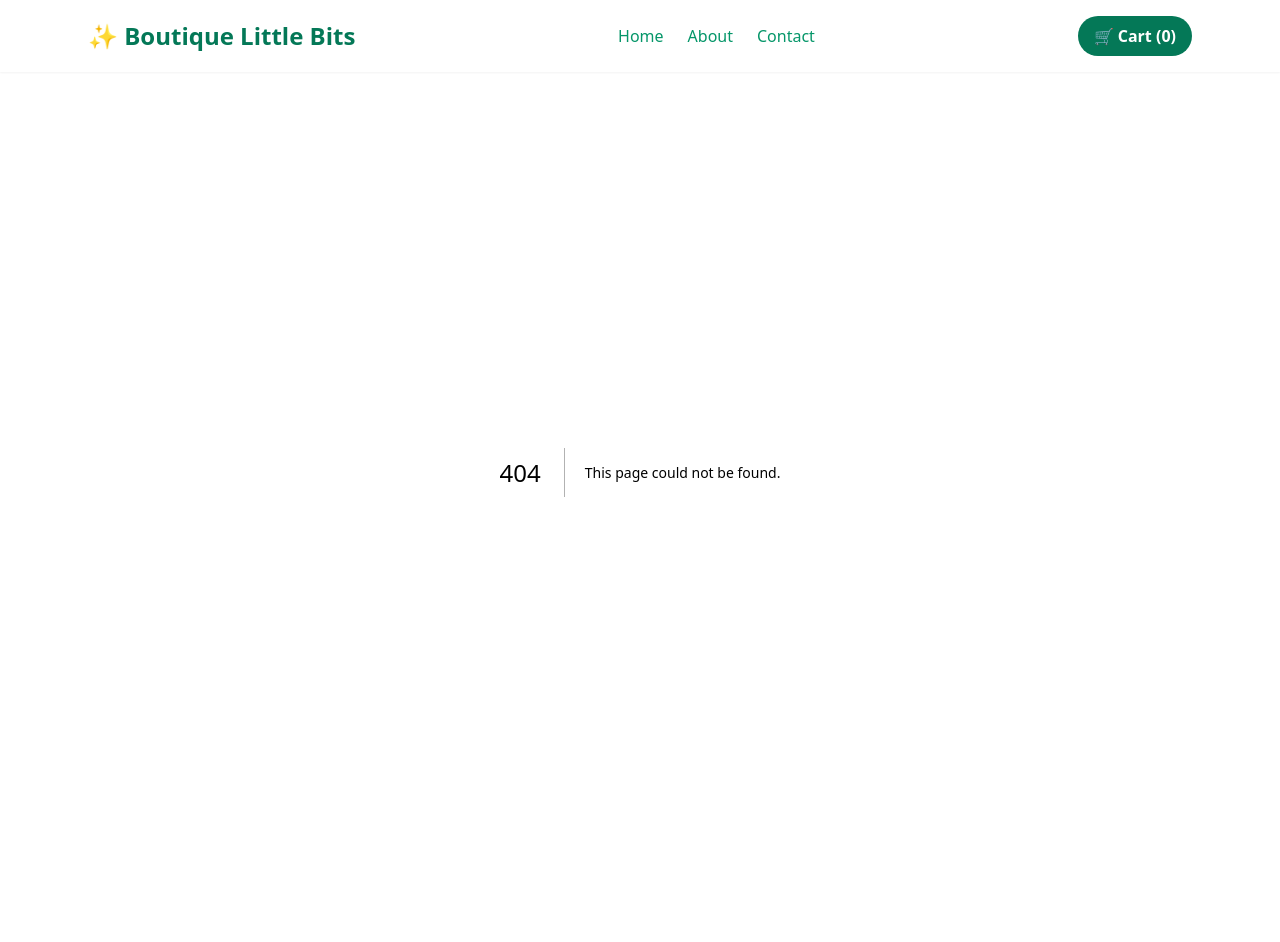
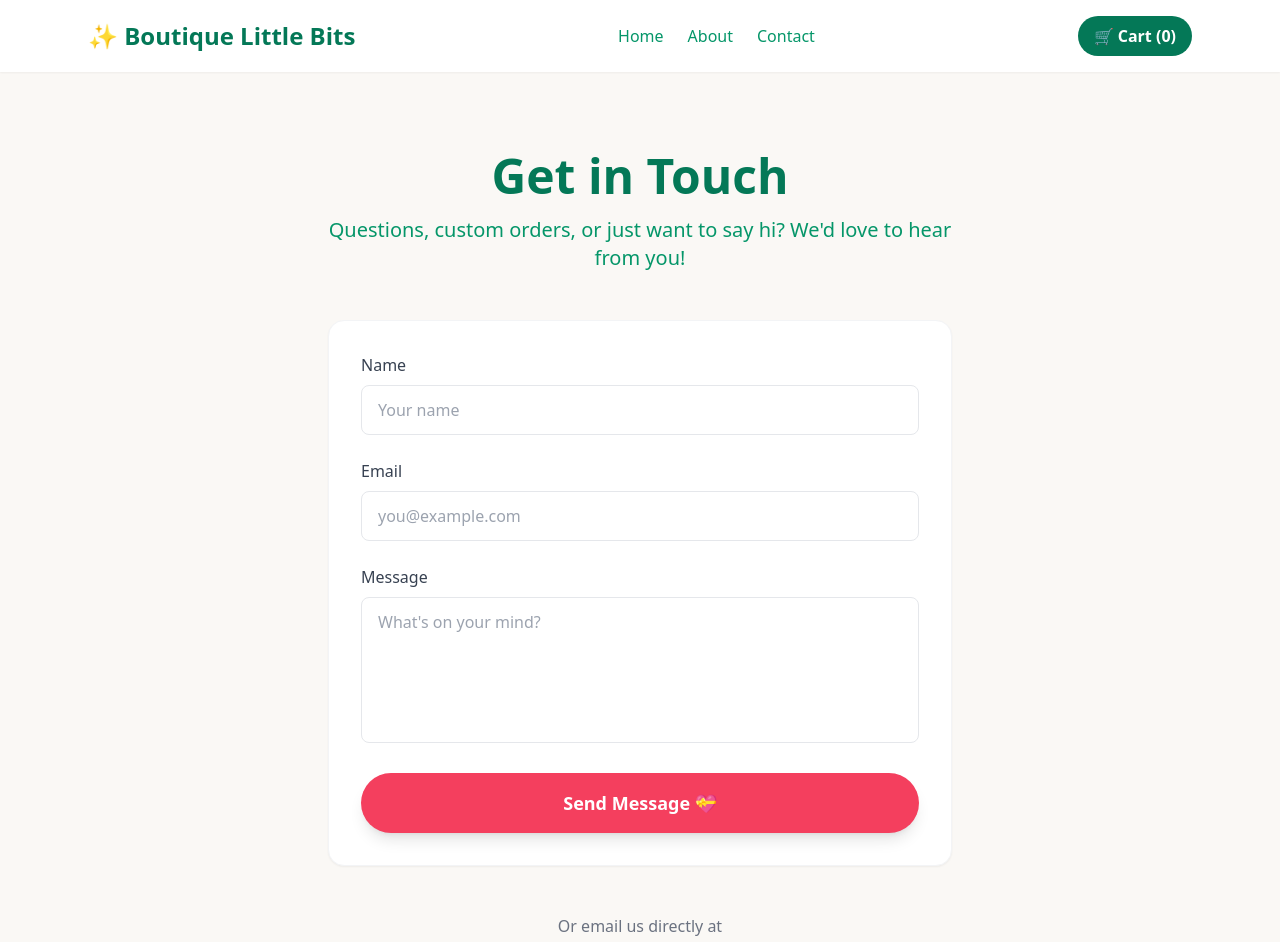
Before and after one commit to BoutiqueLittleBits-Admin/littlebits-hub, a Next.js app: page /contact in a window 1280 px wide. Before the commit this address had no page. Shown: the top 942 px of the page. Built offline with nearby package versions, Linux system fonts and the light colour scheme.

Commit message:
Create page.js

```diff
--- /dev/null
+++ b/app/contact/page.js
@@ -0,0 +1,77 @@
+"use client";
+import { useState } from 'react';
+
+export default function ContactPage() {
+  const [submitted, setSubmitted] = useState(false);
+
+  const handleSubmit = (e) => {
+    e.preventDefault();
+    setSubmitted(true);
+  };
+
+  return (
+    <div className="min-h-screen">
+      <section className="max-w-2xl mx-auto py-20 px-6">
+        <h1 className="text-5xl font-bold text-emerald-700 mb-4 text-center">
+          Get in Touch
+        </h1>
+        <p className="text-xl text-emerald-600 mb-12 text-center">
+          Questions, custom orders, or just want to say hi? We'd love to hear from you!
+        </p>
+
+        {submitted ? (
+          <div className="bg-emerald-50 border border-emerald-200 rounded-2xl p-8 text-center">
+            <div className="text-5xl mb-4">💌</div>
+            <h2 className="text-2xl font-bold text-emerald-700 mb-2">Message Sent!</h2>
+            <p className="text-emerald-600">We'll get back to you soon with lots of joy.</p>
+          </div>
+        ) : (
+          <div className="bg-white rounded-2xl shadow-sm border border-gray-100 p-8">
+            <form onSubmit={handleSubmit}>
+              <div className="mb-6">
+                <label className="block text-gray-700 font-medium mb-2">Name</label>
+                <input
+                  type="text"
+                  required
+                  className="w-full px-4 py-3 rounded-lg border border-gray-200 focus:border-emerald-500 focus:ring-2 focus:ring-emerald-200 outline-none transition-all"
+                  placeholder="Your name"
+                />
+              </div>
+              <div className="mb-6">
+                <label className="block text-gray-700 font-medium mb-2">Email</label>
+                <input
+                  type="email"
+                  required
+                  className="w-full px-4 py-3 rounded-lg border border-gray-200 focus:border-emerald-500 focus:ring-2 focus:ring-emerald-200 outline-none transition-all"
+                  placeholder="you@example.com"
+                />
+              </div>
+              <div className="mb-6">
+                <label className="block text-gray-700 font-medium mb-2">Message</label>
+                <textarea
+                  required
+                  rows={5}
+                  className="w-full px-4 py-3 rounded-lg border border-gray-200 focus:border-emerald-500 focus:ring-2 focus:ring-emerald-200 outline-none transition-all resize-none"
+                  placeholder="What's on your mind?"
+                />
+              </div>
+              <button
+                type="submit"
+                className="w-full bg-rose-500 text-white py-4 rounded-full font-bold text-lg hover:bg-emerald-700 transition-all shadow-lg"
+              >
+                Send Message 💝
+              </button>
+            </form>
+          </div>
+        )}
+
+        <div className="mt-12 text-center text-gray-500">
+          <p>Or email us directly at</p>
+          <a href="mailto:hello@boutiquelittlebits.com" className="text-emerald-600 font-medium hover:text-rose-500 transition-colors">
+            hello@boutiquelittlebits.com
+          </a>
+        </div>
+      </section>
+    </div>
+  );
+}
```
